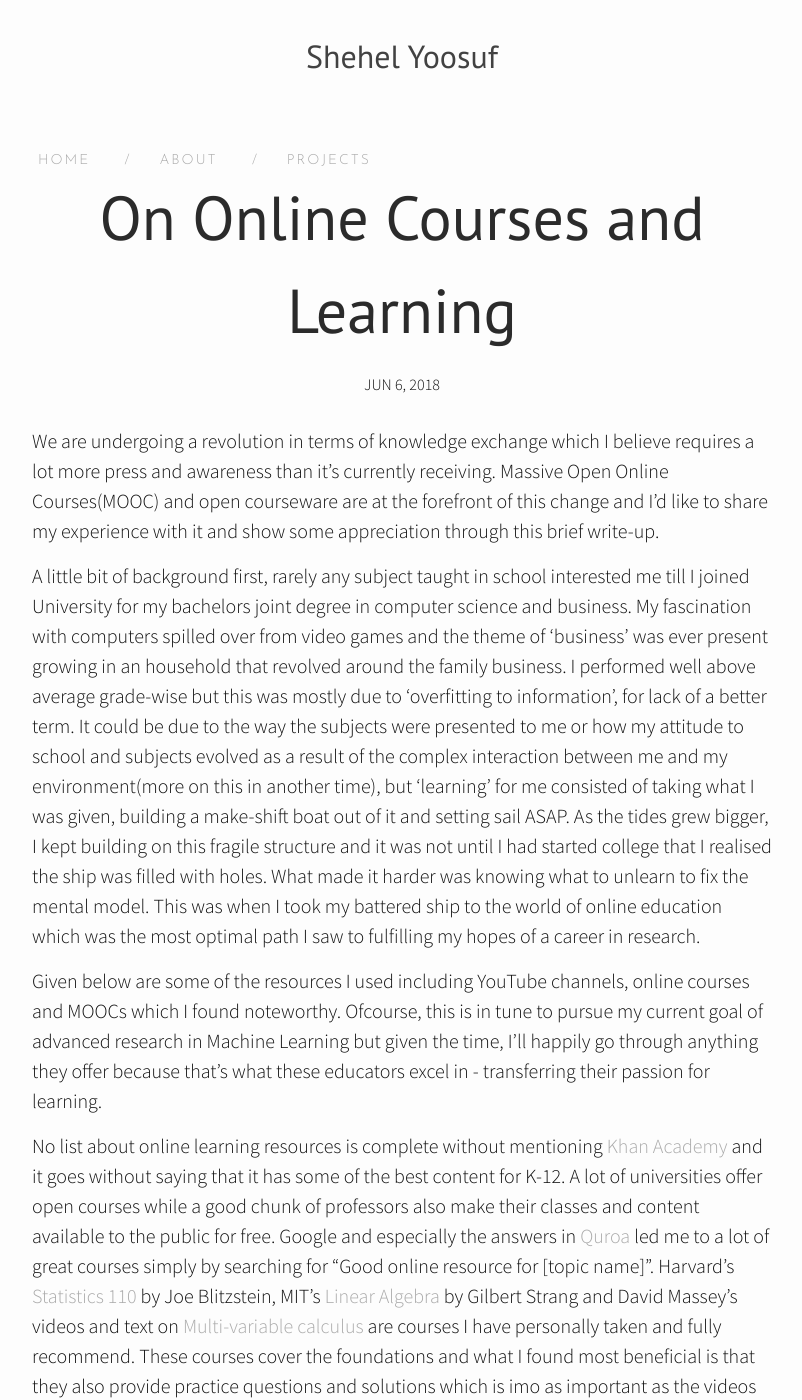
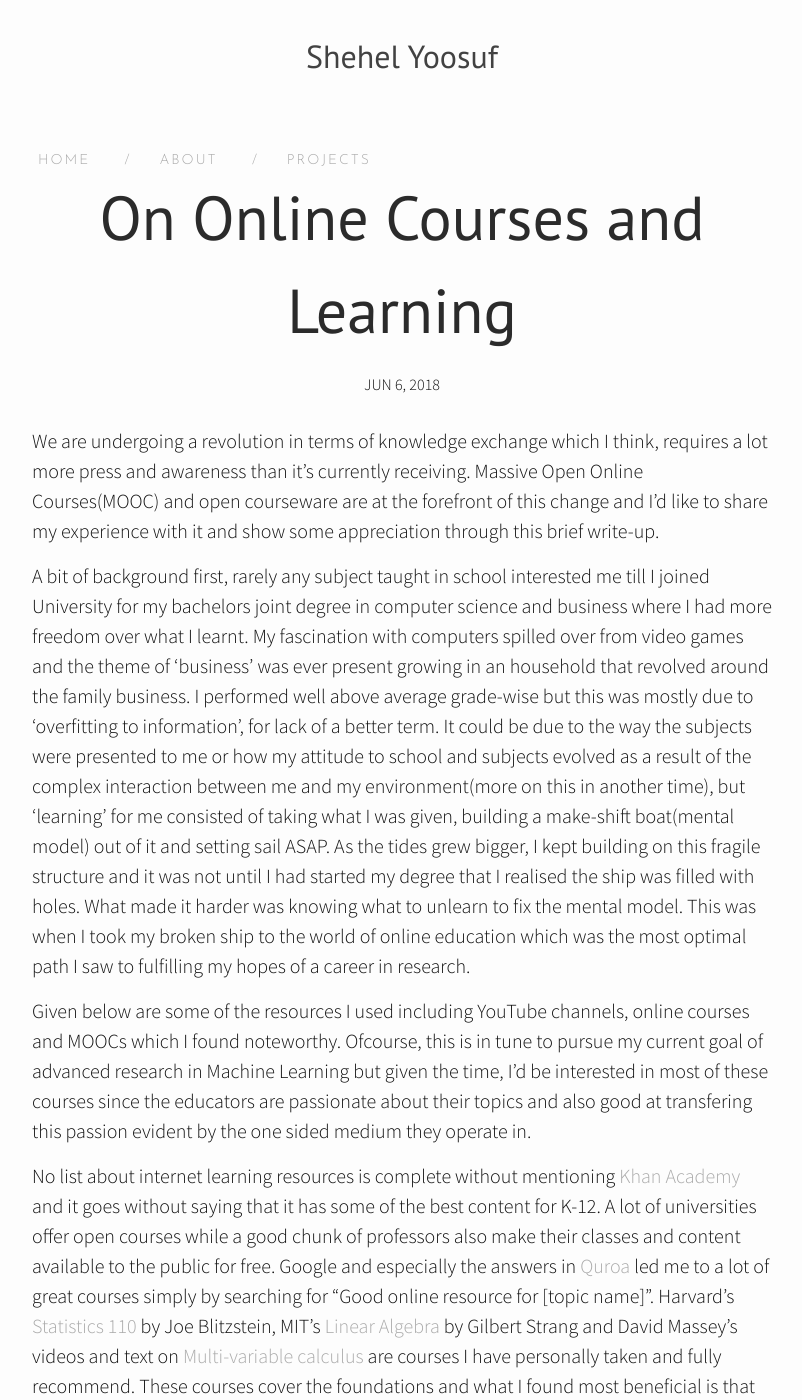
Before and after one commit to shehel/shehel.github.io, a Jekyll site: the page built from _posts/2018-06-06-courses.markdown, in a window 1280 px wide and 1400 px high. Shown: the whole window, without its empty margins (238-1040 px from the left). Built offline with Jekyll 4.4.1, drawn with Linux system fonts in a browser that asks for light colours; nearby versions of some CDN libraries; comment, search, counter and statistics services are not loaded; some of the changed text lies outside the part shown.

Commit message:
Update 2018-06-06-courses.markdown

```diff
--- a/_posts/2018-06-06-courses.markdown
+++ b/_posts/2018-06-06-courses.markdown
@@ -5,18 +5,18 @@ title:  "On Online Courses and Learning"
 date:   2018-06-06 18:50:31 +0530
 categories: Self-study online-courses MOOC
 ---
-We are undergoing a revolution in terms of knowledge exchange which I believe requires a lot more press and awareness than it's currently receiving. Massive Open Online Courses(MOOC) and open courseware are at the forefront of this change and I'd like to share my experience with it and show some appreciation through this brief write-up.
+We are undergoing a revolution in terms of knowledge exchange which I think, requires a lot more press and awareness than it's currently receiving. Massive Open Online Courses(MOOC) and open courseware are at the forefront of this change and I'd like to share my experience with it and show some appreciation through this brief write-up.
 
-A little bit of background first, rarely any subject taught in school interested me till I joined University for my bachelors joint degree in computer science and business. My fascination with computers spilled over from video games and the theme of 'business' was ever present growing in an household that revolved around the family business. I performed well above average grade-wise but this was mostly due to 'overfitting to information', for lack of a better term. It could be due to the way the subjects were presented to me or how my attitude to school and subjects evolved as a result of the complex interaction between me and my environment(more on this in another time), but 'learning' for me consisted of taking what I was given, building a make-shift boat out of it and setting sail ASAP. As the tides grew bigger, I kept building on this fragile structure and it was not until I had started college that I realised the ship was filled with holes. What made it harder was knowing what to unlearn to fix the mental model. This was when I took my battered ship to the world of online education which was the most optimal path I saw to fulfilling my hopes of a career in research.
+A bit of background first, rarely any subject taught in school interested me till I joined University for my bachelors joint degree in computer science and business where I had more freedom over what I learnt. My fascination with computers spilled over from video games and the theme of 'business' was ever present growing in an household that revolved around the family business. I performed well above average grade-wise but this was mostly due to 'overfitting to information', for lack of a better term. It could be due to the way the subjects were presented to me or how my attitude to school and subjects evolved as a result of the complex interaction between me and my environment(more on this in another time), but 'learning' for me consisted of taking what I was given, building a make-shift boat(mental model) out of it and setting sail ASAP. As the tides grew bigger, I kept building on this fragile structure and it was not until I had started my degree that I realised the ship was filled with holes. What made it harder was knowing what to unlearn to fix the mental model. This was when I took my broken ship to the world of online education which was the most optimal path I saw to fulfilling my hopes of a career in research.
 
-Given below are some of the resources I used including YouTube channels, online courses and MOOCs which I found noteworthy. Ofcourse, this is in tune to pursue my current goal of advanced research in Machine Learning but given the time, I'll happily go through anything they offer because that's what these educators excel in - transferring their passion for learning.
+Given below are some of the resources I used including YouTube channels, online courses and MOOCs which I found noteworthy. Ofcourse, this is in tune to pursue my current goal of advanced research in Machine Learning but given the time, I'd be interested in most of these courses since the educators are passionate about their topics and also good at transfering this passion evident by the one sided medium they operate in.
 
-No list about online learning resources is complete without mentioning [Khan Academy](https://www.khanacademy.org/) and it goes without saying that it has some of the best content for K-12. A lot of universities offer open courses while a good chunk of professors also make their classes and content available to the public for free. Google and especially the answers in [Quroa](https://www.quora.com/) led me to a lot of great courses simply by searching for "Good online resource for [topic name]". Harvard's [Statistics 110](https://projects.iq.harvard.edu/stat110/home) by Joe Blitzstein, MIT's [Linear Algebra](https://ocw.mit.edu/courses/mathematics/18-06-linear-algebra-spring-2010/) by Gilbert Strang and David Massey's videos and text on [Multi-variable calculus](http://centerofmath.org/videos/index.html#subject5) are courses I have personally taken and fully recommend. These courses cover the foundations and what I found most beneficial is that they also provide practice questions and solutions which is imo as important as the videos and handouts.
+No list about internet learning resources is complete without mentioning [Khan Academy](https://www.khanacademy.org/) and it goes without saying that it has some of the best content for K-12. A lot of universities offer open courses while a good chunk of professors also make their classes and content available to the public for free. Google and especially the answers in [Quroa](https://www.quora.com/) led me to a lot of great courses simply by searching for "Good online resource for [topic name]". Harvard's [Statistics 110](https://projects.iq.harvard.edu/stat110/home) by Joe Blitzstein, MIT's [Linear Algebra](https://ocw.mit.edu/courses/mathematics/18-06-linear-algebra-spring-2010/) by Gilbert Strang and David Massey's videos and text on [Multi-variable calculus](http://centerofmath.org/videos/index.html#subject5) are courses I have personally taken and fully recommend. These courses cover the foundations and what I found most beneficial is that they also provide practice questions and solutions which is imo as important as the videos and handouts.
 
 A lot of universities have been putting out great MOOCs over the last couple of years, and there's even a [search engine](https://www.class-central.com) for finding them. Knowing if a course is right for you is harder with MOOCs because many are on advanced topics that build on the fundamentals and most often assumes your familiarility with the basics. For example, one that I've completed is FastAI's [Deep learning for coders](http://www.fast.ai/) which can be much harder if you have no prior experience in programming or the python language. It is an excellent course for people looking for learning the best practices and state of the art in applying deep learning to real world problems.
 
-Another great source is [VideoLectures.NET](http://videolectures.net/) with video lectures on almost every academic topic. I particularly like the one's from Summer School programs, like this [series](http://videolectures.net/site/search/?q=mlss) started in 2002 to promote cross-disciplinary work by providing a crash course in Machine Learning to researchers interested in applying these methods. These schemes host leading scholars in the field and covers a field from the fundamentals to state-of-the-art practice.
+Another great source is [VideoLectures.NET](http://videolectures.net/) with video lectures on almost every academic topic. I particularly like the one's from Summer School programs, like this [series](http://videolectures.net/site/search/?q=mlss) started in 2002 to promote cross-disciplinary work by providing a crash course in Machine Learning to researchers interested in applying these methods. These programs host leading scholars in the field and covers a field from the fundamentals to state-of-the-art.
 
-If there's one style of teaching that I find consistently effective at a range of topics, it's that of Grant Sanderson in his popular YouTube channel [3Blue1Brown](https://www.youtube.com/channel/UCYO_jab_esuFRV4b17AJtAw/featured). I found the visual intuition first approach particularly effective and worthy of a mention. Talking of style of teaching, these are other sources of inspiration - [LessWrong](https://www.lesswrong.com), [Numberphile](https://www.youtube.com/user/numberphile), [Hacker News](https://news.ycombinator.com/).
+If there's one style of teaching that I find consistently effective at a range of topics, it's that of Grant Sanderson in his popular YouTube channel [3Blue1Brown](https://www.youtube.com/channel/UCYO_jab_esuFRV4b17AJtAw/featured). I found the visual intuition first approach particularly effective and worthy of a mention. Talking of style of teaching, here are other sources of inspiration - [LessWrong](https://www.lesswrong.com), [Numberphile](https://www.youtube.com/user/numberphile), [Hacker News](https://news.ycombinator.com/).
 
-A surprising recent [study](http://news.mit.edu/2014/study-shows-online-courses-effective-0924) from MIT found that the learning in their online version of the course was somewhat greater than in the traditional lecture-based course. Another success story is Scott Young's [MIT challenge](https://www.scotthyoung.com/blog/myprojects/mit-challenge-2/) where Scott finished a four year degree in a single year. Note that I'm in no way devaluing the role of academia because learning in a way, is a long discussion we and our ancestors have been a part of and we have yet to find a platform more effective for facilitating such discussions as universities and colleges. Online courses and learning offers another channel to reduce the barrier to get involved in the discussion that I wish more people make use of.
+A surprising recent [study](http://news.mit.edu/2014/study-shows-online-courses-effective-0924) from MIT found that the learning in their online version of the course was somewhat greater than in the traditional lecture-based course. Another success story is Scott Young's [MIT challenge](https://www.scotthyoung.com/blog/myprojects/mit-challenge-2/) where Scott finished a four year degree in a single year entirely through self-study. Note that I'm in no way devaluing the role of academia because learning in a way, is a long discussion we and our ancestors have been a part of and we have yet to find a platform more effective for facilitating such discussions as universities and colleges. Online courses and learning offers another channel to reduce the barrier to get involved in the discussion that I wish more people make use of.
```
